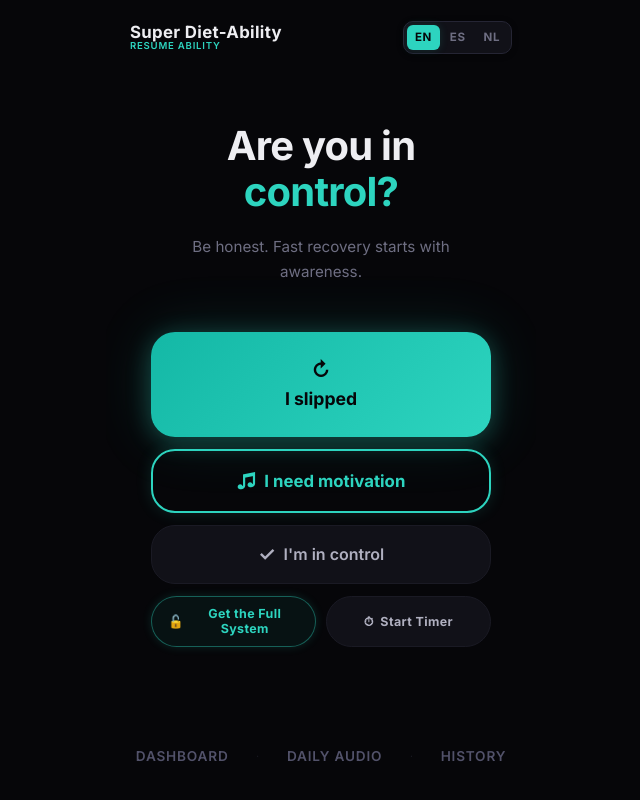
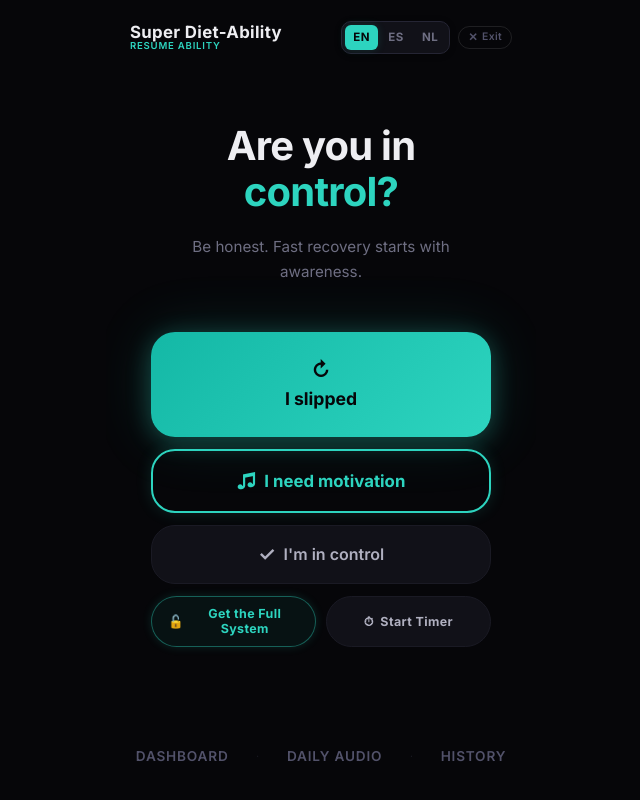
Before and after one commit to oasiscuracaoprivatestay-ui/resume-ability-app, a React (Vite) app: page / in a window 1280 px wide. Shown: the whole page, without its empty margins (319-959 px from the left). Built offline with nearby package versions, Linux system fonts and the light colour scheme.

Commit message:
feat: improve back behavior and add exit button

```diff
--- a/src/App.tsx
+++ b/src/App.tsx
@@ -1,4 +1,4 @@
-import { useState, useCallback } from 'react';
+import { useState, useCallback, useEffect, useRef } from 'react';
 import type { Screen, SlipContext, TimerMode, ActiveSession, SlipStatus } from './types';
 import { generateId, saveSlip } from './utils';
 import HomeScreen from './screens/HomeScreen';
@@ -27,6 +27,10 @@ export default function App() {
     status: SlipStatus;
   } | null>(null);
 
+  // ── Back-button override ──
+  // Track current screen in a ref so the popstate handler always has fresh value.
+  const screenRef = useRef<Screen>('home');
+
   // ── Navigation ──
   const navigate = useCallback((target: Screen) => {
     if (target === 'home') {
@@ -39,7 +43,36 @@ export default function App() {
       setSession(null);
       // keep pendingContext so the user can pick a different mode
     }
+    // Push a history entry whenever navigating away from home so the
+    // popstate handler has something to intercept.
+    if (target !== 'home') {
+      history.pushState({ screen: target }, '');
+    }
+    screenRef.current = target;
     setScreen(target);
+  }, []);
+
+  // Intercept the browser / Android hardware back button.
+  useEffect(() => {
+    // Seed an initial entry so there's always one entry to pop back to.
+    history.pushState({ screen: 'home' }, '');
+
+    const handlePopState = () => {
+      if (screenRef.current !== 'home') {
+        // Navigate to home instead of exiting.
+        screenRef.current = 'home';
+        setScreen('home');
+        setSession(null);
+        setPendingContext(null);
+        // Push a replacement entry so subsequent back presses keep firing.
+        history.pushState({ screen: 'home' }, '');
+      }
+      // If already on home: do nothing — the browser/OS handles exit.
+    };
+
+    window.addEventListener('popstate', handlePopState);
+    return () => window.removeEventListener('popstate', handlePopState);
+  // eslint-disable-next-line react-hooks/exhaustive-deps
   }, []);
 
   // ── Context selected → go to help options ──
--- a/src/i18n/en.ts
+++ b/src/i18n/en.ts
@@ -14,6 +14,7 @@ export const en: Translations = {
   home_daily_audio: 'Daily Audio',
   home_motivation: 'I need motivation',
   global_start_timer: 'Start Timer',
+  home_exit: 'Exit',
 
   // ── Context ──
   ctx_label: 'Quick Check',
--- a/src/i18n/es.ts
+++ b/src/i18n/es.ts
@@ -13,6 +13,7 @@ export const es: Translations = {
   home_daily_audio: 'Audio Diario',
   home_motivation: 'Necesito motivación',
   global_start_timer: 'Iniciar temporizador',
+  home_exit: 'Salir',
 
   ctx_label: 'Comprobación rápida',
   ctx_question: '¿Dónde',
--- a/src/i18n/nl.ts
+++ b/src/i18n/nl.ts
@@ -13,6 +13,7 @@ export const nl: Translations = {
   home_daily_audio: 'Dagelijkse Audio',
   home_motivation: 'Ik heb motivatie nodig',
   global_start_timer: 'Start timer',
+  home_exit: 'Afsluiten',
 
   ctx_label: 'Snelle check',
   ctx_question: 'Waar is het',
--- a/src/i18n/types.ts
+++ b/src/i18n/types.ts
@@ -20,6 +20,7 @@ export interface Translations {
   home_daily_audio: string;
   home_motivation: string;
   global_start_timer: string;
+  home_exit: string;
 
   // ── Context ──
   ctx_label: string;
--- a/src/screens/HomeScreen.css
+++ b/src/screens/HomeScreen.css
@@ -53,6 +53,44 @@
   display: flex;
   align-items: center;
   gap: 0.5rem;
+}
+
+/* ── Exit button (top-right, next to language selector) ── */
+
+.home-exit-btn {
+  display: flex;
+  align-items: center;
+  gap: 0.25rem;
+  padding: 0.3rem 0.55rem;
+  border-radius: 999px;
+  background: transparent;
+  border: 1px solid rgba(255, 255, 255, 0.1);
+  color: var(--text-dim);
+  font-family: var(--font);
+  font-size: 0.65rem;
+  font-weight: 600;
+  letter-spacing: 0.04em;
+  cursor: pointer;
+  transition: all 0.2s ease;
+  -webkit-tap-highlight-color: transparent;
+}
+
+.home-exit-btn:hover {
+  border-color: rgba(255, 255, 255, 0.2);
+  color: var(--text-muted);
+}
+
+.home-exit-btn:active {
+  transform: scale(0.95);
+}
+
+.home-exit-icon {
+  font-size: 0.7rem;
+  line-height: 1;
+}
+
+.home-exit-label {
+  line-height: 1;
 }
 
 /* ── Question block ── */
--- a/src/screens/HomeScreen.tsx
+++ b/src/screens/HomeScreen.tsx
@@ -10,6 +10,16 @@ interface HomeScreenProps {
 
 export default function HomeScreen({ onNavigate }: HomeScreenProps) {
   const { t } = useTranslation();
+
+  // On Home, back button / OS already handles exit via App.tsx popstate.
+  // This gives a visible tap target for the same action.
+  const handleExit = () => {
+    // history.back() fires popstate; since we're on home the handler does
+    // nothing and the browser/Android OS performs the exit.
+    history.back();
+    // Fallback for desktop browsers where back() may do nothing:
+    setTimeout(() => window.close(), 200);
+  };
 
   return (
     <div className="screen home-screen">
@@ -24,6 +34,15 @@ export default function HomeScreen({ onNavigate }: HomeScreenProps) {
         </button>
         <div className="home-top-right">
           <LanguageSelector />
+          <button
+            id="btn-exit-app"
+            className="home-exit-btn"
+            onClick={handleExit}
+            aria-label={t.home_exit}
+          >
+            <span className="home-exit-icon">✕</span>
+            <span className="home-exit-label">{t.home_exit}</span>
+          </button>
         </div>
       </header>
 
```
